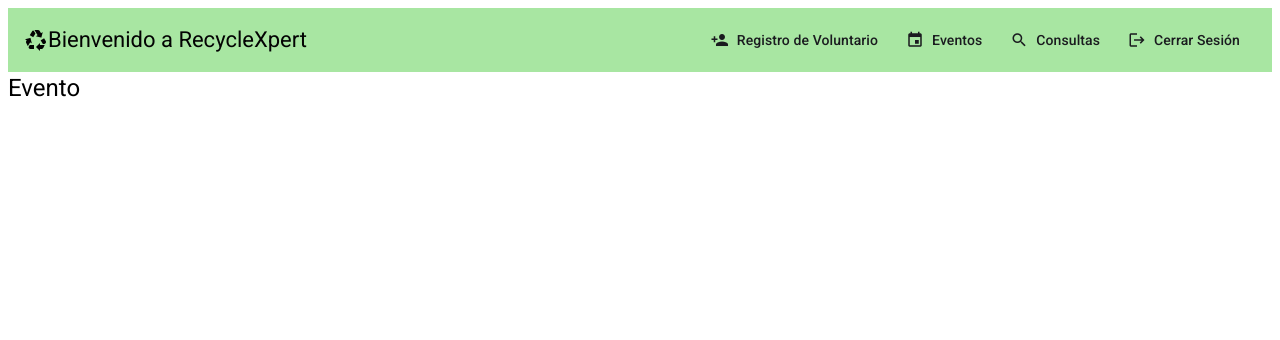
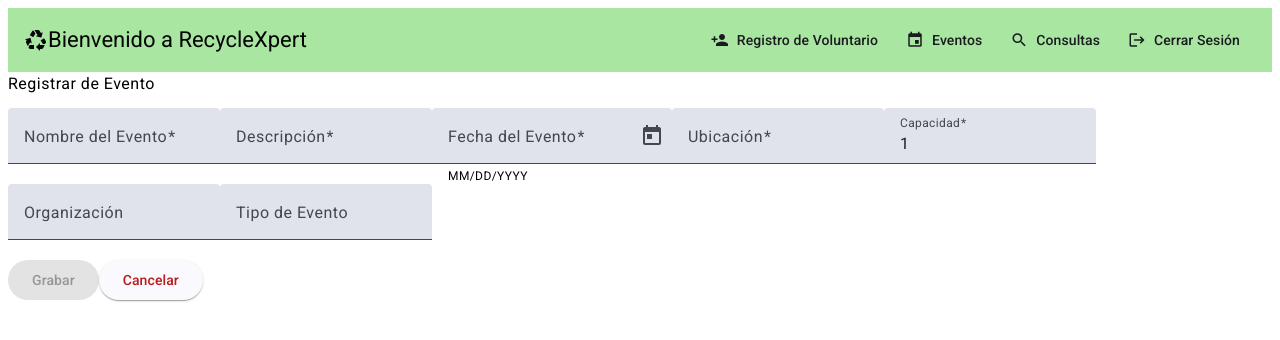
Before and after one commit to Nacch/RecycleXpert, an Angular app in the folder FrontEnd/Frontend/RecycleXpert/: page /event-register in a window 1280 px wide. Shown: the top 340 px of the page. Built offline with nearby package versions, Linux system fonts and the light colour scheme.

Commit message:
Impl. Registro Evento
Se añadió avance de creación de Evento, aún se necesita crear EventType and it
 create the class Organization

```diff
--- a/FrontEnd/Frontend/RecycleXpert/src/app/components/event-register/event-register.component.html
+++ b/FrontEnd/Frontend/RecycleXpert/src/app/components/event-register/event-register.component.html
@@ -1 +1,60 @@
-<h6>Evento</h6>
+<p>Registrar de Evento</p>
+
+<form [formGroup]="addFormEvent">
+  <!-- Nombre del Evento -->
+  <mat-form-field appearance="fill">
+    <mat-label>Nombre del Evento</mat-label>
+    <input matInput formControlName="eventName" required>
+    <mat-error *ngIf="addFormEvent.get('eventName')?.hasError('required')">Este campo es obligatorio</mat-error>
+  </mat-form-field>
+
+  <!-- Descripción del Evento -->
+  <mat-form-field appearance="fill">
+    <mat-label>Descripción</mat-label>
+    <input matInput formControlName="description" required>
+    <mat-error *ngIf="addFormEvent.get('description')?.hasError('required')">Este campo es obligatorio</mat-error>
+  </mat-form-field>
+
+  <!-- Fecha del Evento -->
+  <mat-form-field>
+    <mat-label>Fecha del Evento</mat-label>
+    <input matInput [matDatepicker]="picker" formControlName="date" required>
+    <mat-hint>MM/DD/YYYY</mat-hint>
+    <mat-datepicker-toggle matIconSuffix [for]="picker"></mat-datepicker-toggle>
+    <mat-datepicker #picker></mat-datepicker>
+    <mat-error *ngIf="addFormEvent.get('date')?.hasError('required')">Este campo es obligatorio</mat-error>
+  </mat-form-field>
+
+  <!-- Ubicación del Evento -->
+  <mat-form-field appearance="fill">
+    <mat-label>Ubicación</mat-label>
+    <input matInput formControlName="location" required>
+    <mat-error *ngIf="addFormEvent.get('location')?.hasError('required')">Este campo es obligatorio</mat-error>
+  </mat-form-field>
+
+  <!-- Capacidad -->
+  <mat-form-field appearance="fill">
+    <mat-label>Capacidad</mat-label>
+    <input matInput type="number" formControlName="capacity" required min="1">
+    <mat-error *ngIf="addFormEvent.get('capacity')?.hasError('required')">Este campo es obligatorio</mat-error>
+    <mat-error *ngIf="addFormEvent.get('capacity')?.hasError('min')">Debe ser al menos 1 persona</mat-error>
+  </mat-form-field>
+
+  <!-- Organización (Opcional) -->
+  <mat-form-field appearance="fill">
+    <mat-label>Organización</mat-label>
+    <input matInput formControlName="organizationId">
+  </mat-form-field>
+
+  <!-- Tipo de Evento (Opcional) -->
+  <mat-form-field appearance="fill">
+    <mat-label>Tipo de Evento</mat-label>
+    <input matInput formControlName="eventTypeId">
+  </mat-form-field>
+
+  <!-- Botones de Acción -->
+  <div class="action-buttons">
+    <button mat-raised-button color="primary" (click)="RegistrarEvento()" [disabled]="addFormEvent.invalid">Grabar</button>
+    <button mat-raised-button color="warn" (click)="onCancel()">Cancelar</button>
+  </div>
+</form>
--- a/FrontEnd/Frontend/RecycleXpert/src/app/components/event-register/event-register.component.ts
+++ b/FrontEnd/Frontend/RecycleXpert/src/app/components/event-register/event-register.component.ts
@@ -1,4 +1,9 @@
 import { Component } from '@angular/core';
+import { FormBuilder, FormGroup, Validators } from '@angular/forms';
+import { MatSnackBar } from '@angular/material/snack-bar';
+import { ActivatedRoute, Router } from '@angular/router';
+import { EventService } from '../../services/event.service';
+import { Evento } from '../../models/evento';
 
 @Component({
   selector: 'app-event-register',
@@ -6,6 +11,63 @@
   styleUrl: './event-register.component.css'
 })
 export class EventRegisterComponent {
+  addFormEvent! : FormGroup;
 
+  constructor(
+    private eventService : EventService,
+    private fb: FormBuilder,
+    private snackBar: MatSnackBar,
+    private router: Router,
+    private activatedRoute:ActivatedRoute
+  ){}
+
+  ngOnInit(): void {
+    this.CrearFormulario();
+  }
+
+  CrearFormulario(){
+    this.addFormEvent = this.fb.group({
+      eventName: ['', Validators.required],
+      description: ['', Validators.required],
+      date: ['', Validators.required],
+      location: ['', Validators.required],
+      capacity: [1, [Validators.required, Validators.min(1)]],
+      organizationId: [''],
+      eventTypeId: ['']
+    });
+  }
+
+  RegistrarEvento(){
+    if (this.addFormEvent.invalid) {
+      this.snackBar.open("Por favor, complete todos los campos correctamente.", "Ok", { duration: 3000 });
+      return;
+    }
+
+    const evento: Evento = {
+      id: 0,
+      eventName: this.addFormEvent.get("eventName")?.value,
+      description: this.addFormEvent.get("description")?.value,
+      date: this.addFormEvent.get("date")?.value,
+      location: this.addFormEvent.get("location")?.value,
+      capacity: this.addFormEvent.get("capacity")?.value,
+      //organizationId: this.addFormEvent.get("organizationId")?.value,
+      //eventTypeId: this.addFormEvent.get("eventTypeId")?.value
+    };
+
+    this.eventService.addEvent(evento).subscribe({
+      next: (data) => {
+        this.snackBar.open("Evento registrado correctamente", "Ok", { duration: 3000 });
+        this.router.navigate(['/event-list']);
+      },
+      error: (err) => {
+        this.snackBar.open("Error al registrar el evento", "Ok", { duration: 3000 });
+      }
+    });
+
+  }
+
+  onCancel(): void {
+    this.router.navigate(['/event-list']);
+  }
 
 }
--- a/FrontEnd/Frontend/RecycleXpert/src/app/components/volunteer-listar/volunteer-listar.component.ts
+++ b/FrontEnd/Frontend/RecycleXpert/src/app/components/volunteer-listar/volunteer-listar.component.ts
@@ -14,6 +14,7 @@
   dsVolunteer = new MatTableDataSource<Volunteer>();
   displayedColumns: string[] = ['id', 'volunteerName', 'email', 'address', 'points', 'category', 'level', 'actions'];
   @ViewChild(MatPaginator) paginator!: MatPaginator;
+
 
   applyFilter(event: Event) {
     const filterValue = (event.target as HTMLInputElement).value;
--- a/FrontEnd/Frontend/RecycleXpert/src/app/models/evento.ts
+++ b/FrontEnd/Frontend/RecycleXpert/src/app/models/evento.ts
@@ -5,5 +5,6 @@
     date: string;
     location: string;
     capacity: number;
-
+    organizationId?: number;  // Opcional: si deseas vincular a la organización
+    eventTypeId?: number;     // Opcional: si deseas vincular a un tipo de evento
 }
--- a/FrontEnd/Frontend/RecycleXpert/src/app/services/event.service.ts
+++ b/FrontEnd/Frontend/RecycleXpert/src/app/services/event.service.ts
@@ -17,11 +17,11 @@
     return this.http.get<Evento[]>(this.servidor+"/"+this.recurso);
   }
   // Para buscar en el registrar y pueda verificar el editar
-  getRent(id: number){
+  getEvents(id: number){
     return this.http.get<Evento>(this.servidor+"/"+this.recurso+"/"+id.toString());
   }
   //Para añadir
-  addRent(evento : Evento){
+  addEvent(evento : Evento){
     return this.http.post<Evento>(this.servidor+"/"+this.recurso, evento);
   }
   //Para eliminar
```
Also changed, not shown: FrontEnd/Frontend/RecycleXpert/src/app/models/volunteer.ts (+2 -5 lines), FrontEnd/Frontend/RecycleXpert/src/app/components/register-volunteer/register-volunteer.component.ts (line endings or trailing spaces).
